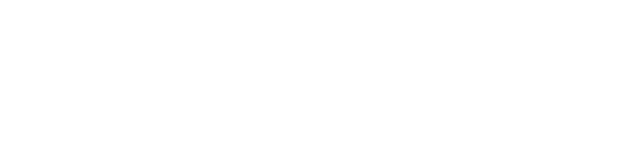
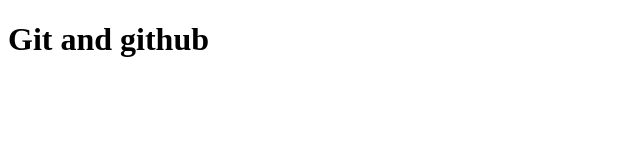
Before and after one commit to samsonkiran02/git-and-github, a plain HTML site: page Index.html in a window 1280 px wide. Shown: the whole page, without its empty margins (0-640 px from the left). Drawn offline with Linux system fonts and the light colour scheme.

Commit message:
Added h1 and css file

```diff
--- a/Index.html
+++ b/Index.html
@@ -6,6 +6,6 @@
     <title>Git and github</title>
 </head>
 <body>
-
+    <h1>Git and github</h1>
 </body>
 </html>
--- /dev/null
+++ b/css/style.css
@@ -0,0 +1,3 @@
+* {
+    background-color: aquamarine;
+}
```
